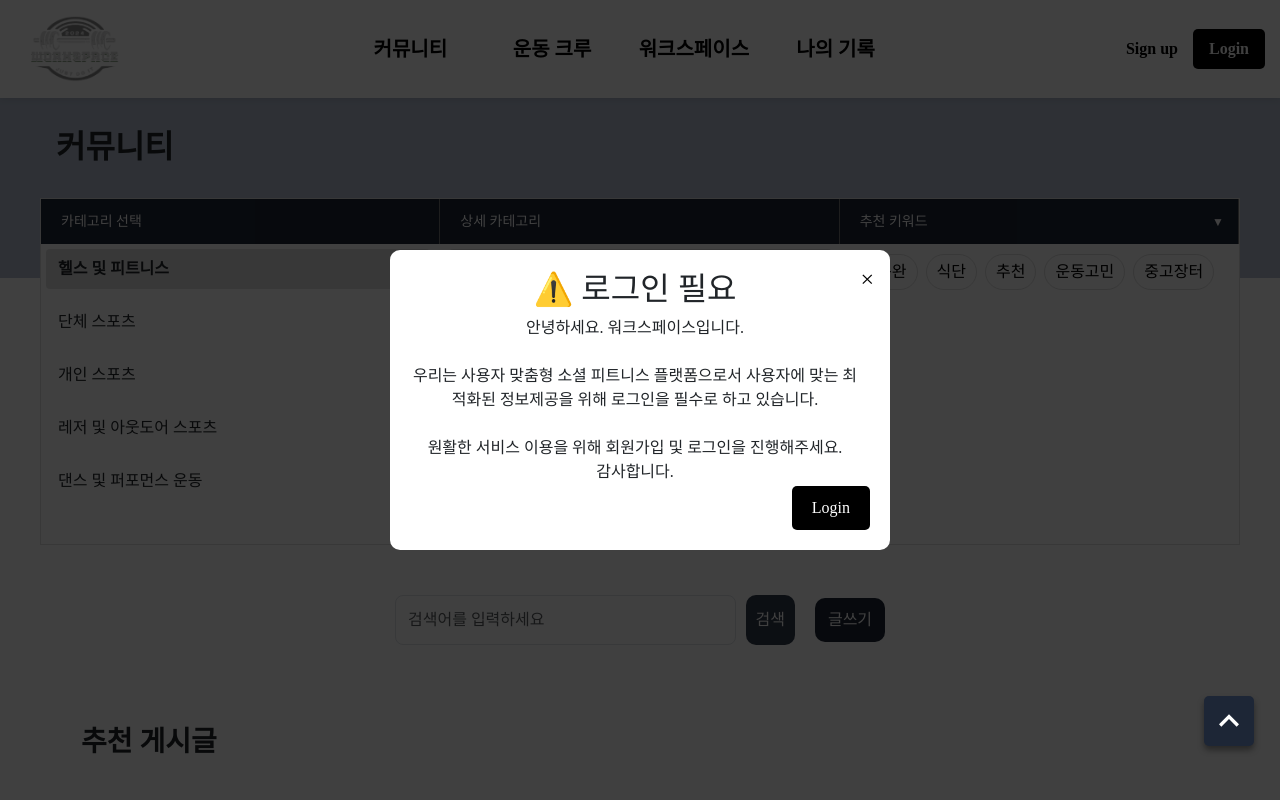
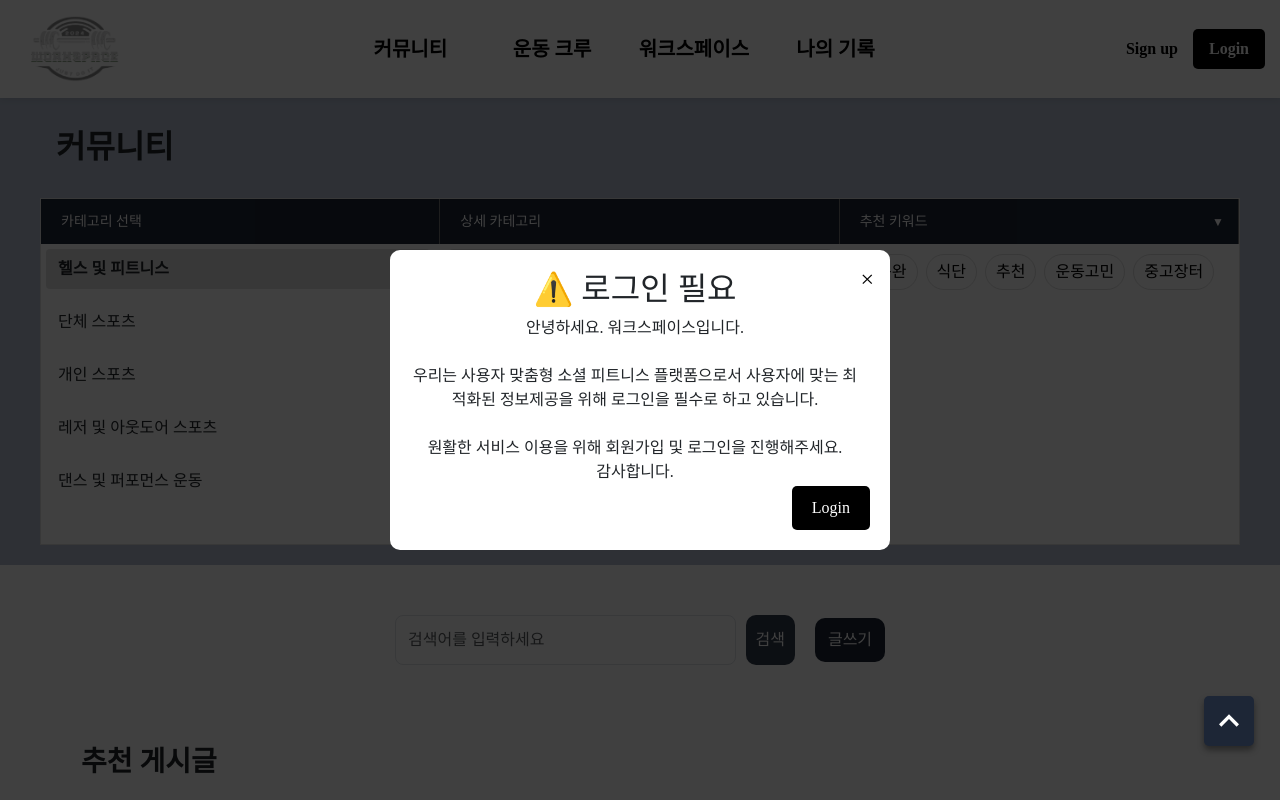
Before and after one commit to maechu-egg/multicampus_maechu_front, a React (Create React App) app: page /communitypage in a window 1280 px wide. Shown: the top 800 px of the page. Built offline with nearby package versions, Linux system fonts and the light colour scheme; a web font is replaced by a local one.

Commit message:
fix: catagory dropdown background

```diff
--- a/src/pages/community/communityComponent/CategoryDropdown.css
+++ b/src/pages/community/communityComponent/CategoryDropdown.css
@@ -4,7 +4,10 @@
   margin: 0 auto;
   width: 95%;        /* PostItem과 동일하게 유지 */
 }
-
+.community-filter-back{
+  background-color: #b6c0d3 ;
+  padding-bottom:20px;
+}
 @media screen and (min-width: 481px) and (max-width: 696px) {
   .community-filter-section{
     transform: scale(0.98);
--- a/src/pages/community/communityComponent/CategoryDropdown.tsx
+++ b/src/pages/community/communityComponent/CategoryDropdown.tsx
@@ -70,6 +70,7 @@ const CategoryDropdown: React.FC<CategoryDropdownProps> = ({
     : [];
 
     return (
+      <div className={`filter-back ${variant}-filter-back`}>
       <div className={`filter-section ${variant}-filter-section`}>
         <div className={`section-headers ${variant}-section-headers`}>
           <div className={`header-item ${variant}-header-item`}>카테고리 선택</div>
@@ -135,6 +136,7 @@ const CategoryDropdown: React.FC<CategoryDropdownProps> = ({
           )}
         </div>
       </div>
+      </div>
     );
 };
 
```
